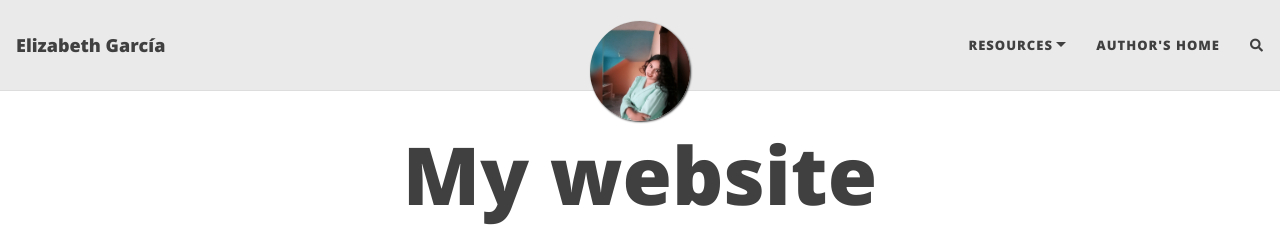
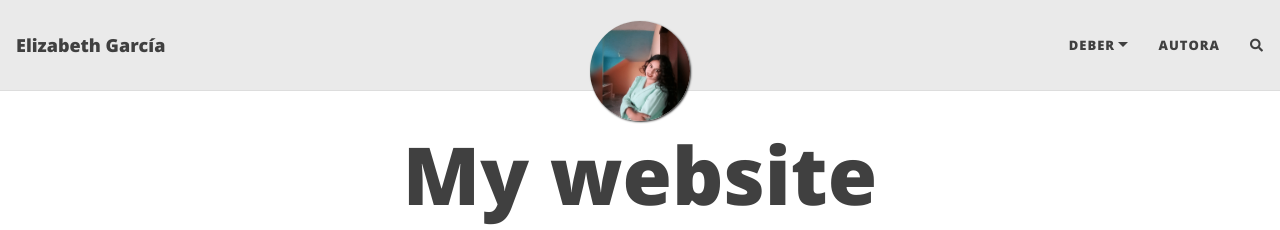
Before and after one commit to Eligarcia10/Eligarcia10.github.io, a Jekyll site: the page built from index.html, in a window 1280 px wide. Shown: the top 230 px of the page. Built offline with Jekyll 4.4.1, drawn with Linux system fonts in a browser that asks for light colours; nearby versions of some CDN libraries; the list of posts is cut into pages by our own code; comment, search, counter and statistics services are not loaded.

Commit message:
Update _config.yml

```diff
--- a/_config.yml
+++ b/_config.yml
@@ -15,9 +15,9 @@ author: Elizabeth García
 
 navbar-links:
 
-  Resources:
-    - Beautiful Jekyll: "https://beautifuljekyll.com"
-  Author's home: "https://deanattali.com"
+  Deber:
+    - Deber1: "https://beautifuljekyll.com"
+  Autora: "https://deanattali.com"
 
 # --- Logo --- #
 
```
